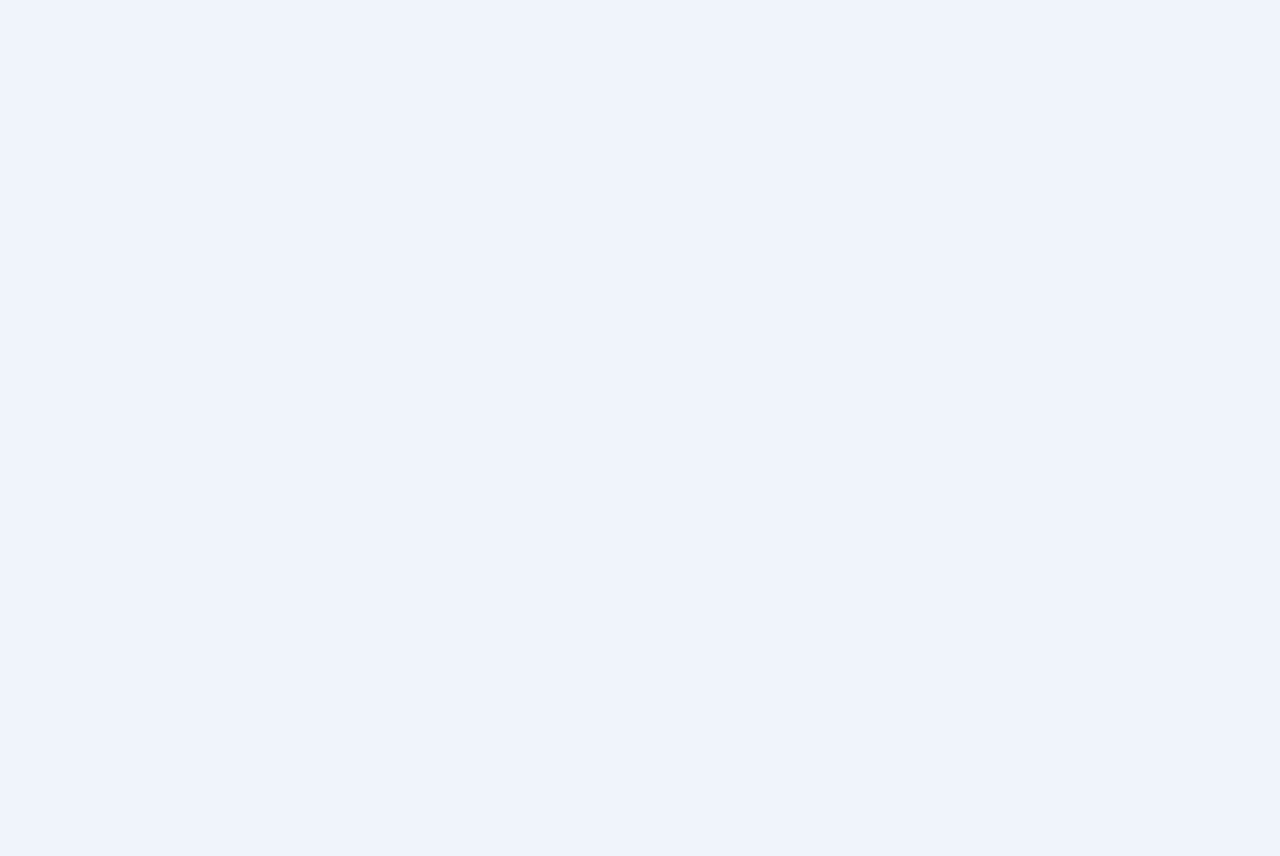
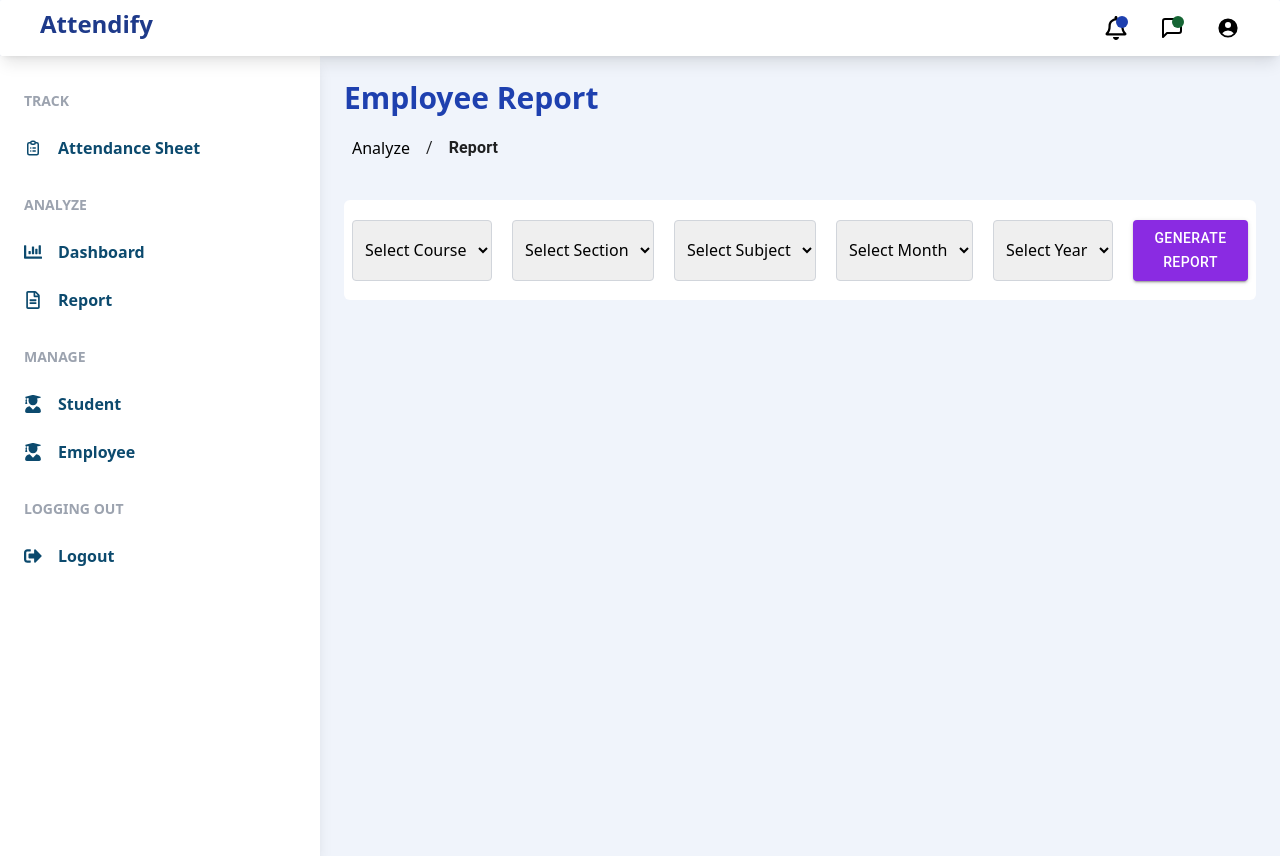
Before and after one commit to Muneeba2001/Attendify, a React (Vite) app in the folder FrontEnd/MarkIn/: page /AdminDashBoard/Analyze/Report in a window 1280 px wide. Before the commit this address had no page. Before the commit the page ends 800 px from the top, so only its background shows below. Built offline with nearby package versions, Linux system fonts and the light colour scheme.

Commit message:
student model : Report feature Updation

```diff
--- a/FrontEnd/MarkIn/src/Component/ReportBreadCrumb.jsx
+++ b/FrontEnd/MarkIn/src/Component/ReportBreadCrumb.jsx
@@ -1,57 +1,50 @@
-import { Typography } from '@mui/material';
-import React from 'react'
-import Link from '@mui/material';
-import { useLocation } from 'react-router-dom'
+import React from 'react';
+import { Link, Typography } from '@mui/material';
+import { useLocation } from 'react-router-dom';
 
 const ReportBreadCrumb = () => {
-    const location = useLocation('');
-    const pathnames = location.pathname.split('/').filter((x)=>x);
+    const location = useLocation();
+    const pathnames = location.pathname.split('/').filter((x) => x);
     const BreadCrumbs = [
-        {
-            label : 'Analyze', href : '/AdminDashBoard/Analyze'
-        },
-        {
-            label : 'Report', href : '/AdminDashBoard/Analyze/Report'
-        }
-    ]
+        { label: 'Analyze', href: '/AdminDashBoard/Analyze' },
+        { label: 'Report', href: '/AdminDashBoard/Analyze/Report' },
+    ];
+
     return (
-    <>
-    <div aria-label='BreadCrumb'>
-    {
-        BreadCrumbs.map((BreadCrumb,index)=> {
-            const isLast = index === BreadCrumbs.length-1;
+        <div aria-label='BreadCrumb' className='flex mb-10'>
+            {BreadCrumbs.map((BreadCrumb, index) => {
+                const isLast = index === BreadCrumbs.length - 1;
                 const isActive = location.pathname === BreadCrumb.href;
+
                 return (
-                <React.Fragment key={BreadCrumb.href}
-                >
-                    {
-                        index>0 && (
-                            <Typography color="text.primary" sx={{mx:1}}>{'/'}</Typography>
-                        )
-                    }
-                     {
-                        isLast || isActive ? (<Typography
-                        key={BreadCrumb.href}
+                    <React.Fragment key={BreadCrumb.href}>
+                        {index > 0 && (
+                            <Typography color="text.primary" sx={{ mx: 1 }}>
+                                {'/'}
+                            </Typography>
+                        )}
+                        {isLast || isActive ? (
+                            <Typography
                                 color="text.primary"
-                        sx={{mx:1, fontWeight:isActive? 'bold':'normal'}}
-
+                                sx={{ mx: 1, fontWeight: isActive ? 'bold' : 'normal' }}
                             >
                                 {BreadCrumb.label}
-                        </Typography>) : (<Link
-                        key={BreadCrumb.href}
+                            </Typography>
+                        ) : (
+                            <Link
                                 underline="hover"
                                 color="inherit"
                                 href={BreadCrumb.href}
-                        sx={{ fontWeight: 'normal' }}>
-                        </Link>)
-                    }
+                                sx={{ mx: 1, fontWeight: 'normal' }}
+                            >
+                                {BreadCrumb.label}
+                            </Link>
+                        )}
                     </React.Fragment>
-            )
-        })
-    }
+                );
+            })}
         </div>
-    </>
-  )
-}
+    );
+};
 
-export default ReportBreadCrumb
+export default ReportBreadCrumb;
--- a/FrontEnd/MarkIn/src/Pages/AdminDashBoard/Analyze/Report.jsx
+++ b/FrontEnd/MarkIn/src/Pages/AdminDashBoard/Analyze/Report.jsx
@@ -12,6 +12,7 @@
   return (
     <>
      <div>
+      <h1 className='text-blue-800 font-bold text-3xl mb-5'>Employee Report</h1>
       <ReportBreadCrumb />
      </div>
       <Formik
```
Lines whose indentation alone changed are shown as unchanged.
